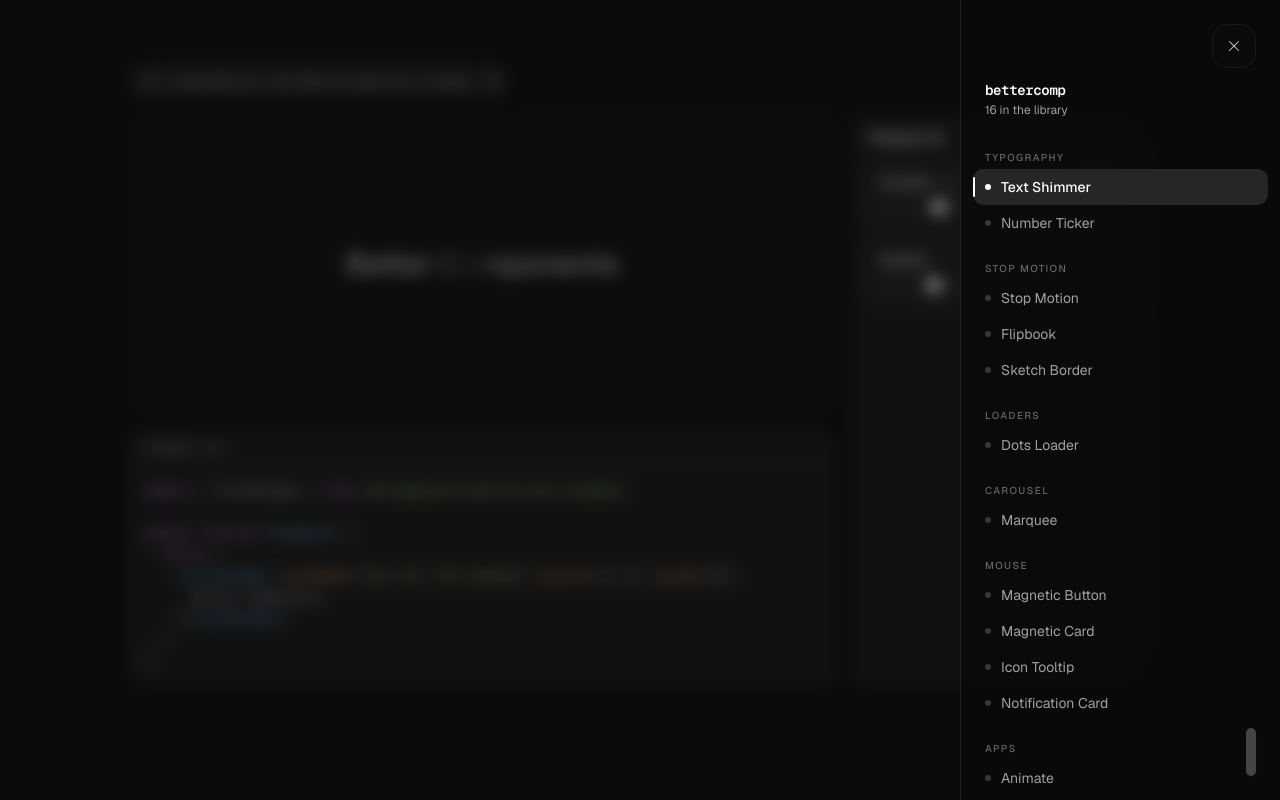
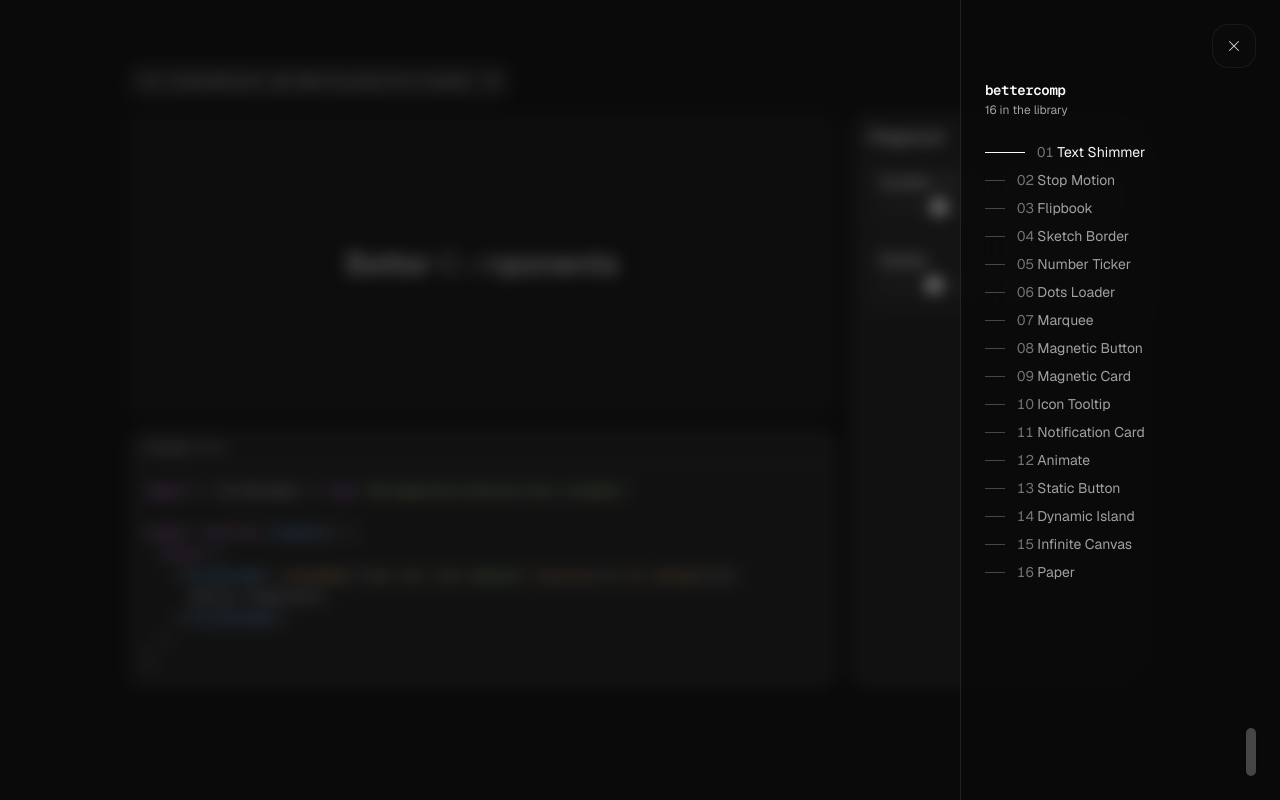
Before and after one commit to bikash1376/better-components, a Next.js app: page /components/text-shimmer in a window 1280 px wide. Both pictures are taken after a click on the button 1234 px from the left and 46 px from the top of the page. Built offline with nearby package versions, Linux system fonts and the light colour scheme.

Commit message:
Revert sidebar to the numbered list with expanding-line hover
Keep the "Components" label removed (bettercomp wordmark + count instead);
add a filled line for the active item.

```diff
--- a/src/components/site/component-sidebar.tsx
+++ b/src/components/site/component-sidebar.tsx
@@ -3,7 +3,6 @@
 import { useState } from "react"
 import Link from "next/link"
 import { AnimatePresence, motion } from "motion/react"
-import { ArrowUpRight } from "lucide-react"
 
 import { cn } from "@/lib/utils"
 import { useIcons } from "@/components/site/icons"
@@ -12,17 +11,6 @@
   slug: string
   name: string
   category?: string
-}
-
-/** Group items by category while preserving the order they first appear. */
-function groupByCategory(items: Item[]) {
-  const groups = new Map<string, Item[]>()
-  for (const item of items) {
-    const key = item.category ?? "Components"
-    if (!groups.has(key)) groups.set(key, [])
-    groups.get(key)!.push(item)
-  }
-  return [...groups.entries()]
 }
 
 /** Top-right toggle that opens a slide-in list of all components. */
@@ -35,7 +23,6 @@
 }) {
   const [open, setOpen] = useState(false)
   const { icons } = useIcons()
-  const groups = groupByCategory(items)
 
   return (
     <>
@@ -71,7 +58,7 @@
               transition={{ type: "spring", stiffness: 320, damping: 34 }}
               className="fixed right-0 top-0 z-40 flex h-full w-80 flex-col border-l border-border bg-background/85 backdrop-blur-xl"
             >
-              <div className="px-6 pb-4 pt-20">
+              <div className="px-6 pb-5 pt-20">
                 <p className="font-mono text-sm font-semibold tracking-tight">
                   bettercomp
                 </p>
@@ -80,55 +67,36 @@
                 </p>
               </div>
 
-              <nav className="flex-1 overflow-auto px-3 pb-6">
-                {groups.map(([category, group]) => (
-                  <div key={category} className="mb-1">
-                    <p className="px-3 pb-1 pt-4 text-[10px] font-medium uppercase tracking-[0.14em] text-muted-foreground/60">
-                      {category}
-                    </p>
-                    {group.map((item) => {
-                      const active = item.slug === current
-                      return (
+              <nav className="flex-1 overflow-auto px-6 pb-6">
+                {items.map((item, i) => (
                   <Link
                     key={item.slug}
                     href={`/components/${item.slug}`}
                     onClick={() => setOpen(false)}
-                          className={cn(
-                            "group relative flex items-center justify-between rounded-lg px-3 py-2 transition-colors",
-                            active ? "bg-muted" : "hover:bg-muted/60"
-                          )}
+                    className="group flex cursor-pointer items-center gap-3 py-1"
                   >
-                          {active && (
-                            <motion.span
-                              layoutId="sidebar-active"
-                              className="absolute left-0 top-1/2 h-5 w-0.5 -translate-y-1/2 rounded-full bg-foreground"
-                            />
-                          )}
-                          <span className="flex items-center gap-2.5">
                     <span
                       className={cn(
-                                "size-1.5 rounded-full transition-colors",
-                                active
-                                  ? "bg-foreground"
-                                  : "bg-muted-foreground/30 group-hover:bg-foreground/60"
+                        "h-px w-5 shrink-0 transition-all duration-300 group-hover:w-10",
+                        item.slug === current
+                          ? "w-10 bg-foreground"
+                          : "bg-muted-foreground/40 group-hover:bg-foreground"
                       )}
                     />
                     <span
                       className={cn(
                         "text-sm transition-colors",
-                                active
-                                  ? "font-medium text-foreground"
+                        item.slug === current
+                          ? "text-foreground"
                           : "text-muted-foreground group-hover:text-foreground"
                       )}
                     >
+                      <span className="tabular-nums text-muted-foreground/70">
+                        {String(i + 1).padStart(2, "0")}
+                      </span>{" "}
                       {item.name}
                     </span>
-                          </span>
-                          <ArrowUpRight className="size-3.5 -translate-x-1 text-muted-foreground opacity-0 transition-all group-hover:translate-x-0 group-hover:opacity-100" />
                   </Link>
-                      )
-                    })}
-                  </div>
                 ))}
               </nav>
             </motion.aside>
```
Lines whose indentation alone changed are shown as unchanged.
